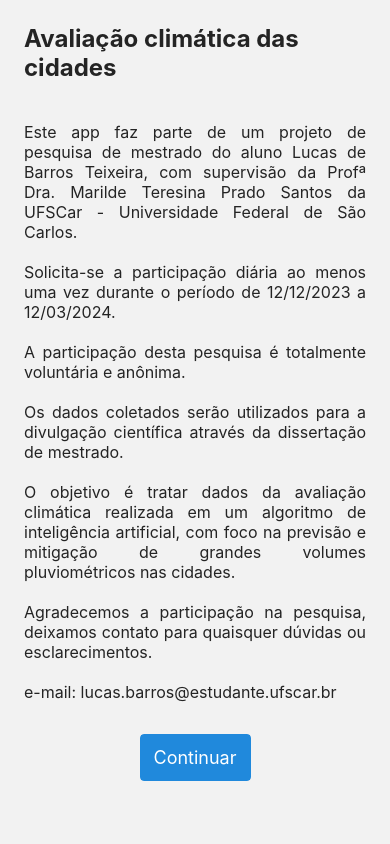
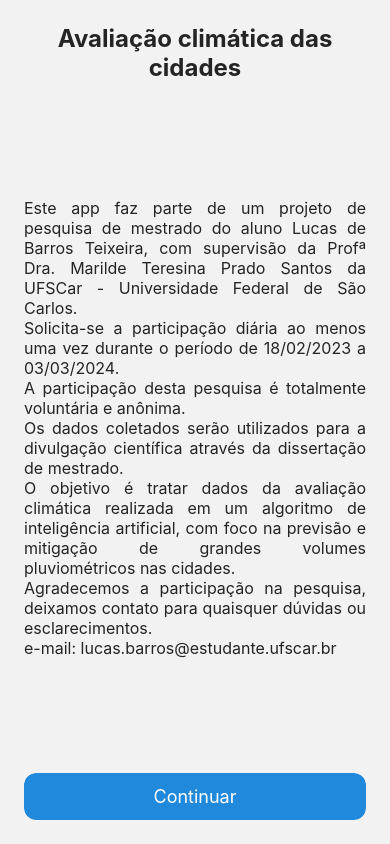
Before and after one commit to fernando-tiburcio/appdis, a React Native app: screen / in a window 390 px wide. Built offline with nearby package versions, Linux system fonts and the light colour scheme; no server answers.

Commit message:
fix: disclaimer text

```diff
--- a/package.json
+++ b/package.json
@@ -22,7 +22,7 @@
     "expo-status-bar": "~1.6.0",
     "firebase": "^10.8.0",
     "react": "18.2.0",
-    "react-native": "0.72.6",
+    "react-native": "0.72.10",
     "react-native-safe-area-context": "4.6.3",
     "react-native-screens": "~3.22.0"
   },
--- a/src/scenes/Disclaimer/index.js
+++ b/src/scenes/Disclaimer/index.js
@@ -1,9 +1,12 @@
-import { SafeAreaView, ScrollView, StyleSheet, View } from "react-native";
 import React, { useEffect } from "react";
+import { SafeAreaView, StyleSheet, View, StatusBar } from "react-native";
+
+import * as SplashScreen from "expo-splash-screen";
+import { useNavigation } from "@react-navigation/native";
+
 import { Button, Text } from "@rneui/themed";
-import * as SplashScreen from "expo-splash-screen";
 
-import { useNavigation } from "@react-navigation/native";
+const statusBarHeight = StatusBar.currentHeight;
 
 const Disclaimer = () => {
   const navigation = useNavigation();
@@ -17,42 +20,34 @@ const Disclaimer = () => {
 
   return (
     <SafeAreaView style={{ flex: 1 }}>
-      <ScrollView style={{ flex: 1 }}>
       <View style={styles.container}>
         <Text style={styles.title}>Avaliação climática das cidades</Text>
         <Text style={styles.disclaimer}>
           Este app faz parte de um projeto de pesquisa de mestrado do aluno
           Lucas de Barros Teixeira, com supervisão da Profª Dra. Marilde
-            Teresina Prado Santos da UFSCar - Universidade Federal de São
-            Carlos.
-            {"\n"}
+          Teresina Prado Santos da UFSCar - Universidade Federal de São Carlos.
           {"\n"}
           Solicita-se a participação diária ao menos uma vez durante o período
-            de 12/12/2023 a 12/03/2024.{"\n"}
-            {"\n"}A participação desta pesquisa é totalmente voluntária e
-            anônima.
-            {"\n"}
-            {"\n"}
+          de 18/02/2023 a 03/03/2024.{"\n"}A participação desta pesquisa é
+          totalmente voluntária e anônima.{"\n"}
           Os dados coletados serão utilizados para a divulgação científica
-            através da dissertação de mestrado.{"\n"}
-            {"\n"}O objetivo é tratar dados da avaliação climática realizada em
-            um algoritmo de inteligência artificial, com foco na previsão e
-            mitigação de grandes volumes pluviométricos nas cidades.{"\n"}
+          através da dissertação de mestrado.{"\n"}O objetivo é tratar dados da
+          avaliação climática realizada em um algoritmo de inteligência
+          artificial, com foco na previsão e mitigação de grandes volumes
+          pluviométricos nas cidades.
           {"\n"}
           Agradecemos a participação na pesquisa, deixamos contato para
           quaisquer dúvidas ou esclarecimentos.{"\n"}
-            {"\n"}
           e-mail: lucas.barros@estudante.ufscar.br
         </Text>
         <Button
           title={"Continuar"}
           size="lg"
           color={"primary"}
-            radius={"sm"}
+          radius={"lg"}
           onPress={() => navigation.navigate("Home")}
         />
       </View>
-      </ScrollView>
     </SafeAreaView>
   );
 };
@@ -60,19 +55,18 @@ const Disclaimer = () => {
 const styles = StyleSheet.create({
   container: {
     flex: 1,
-    justifyContent: "center",
-    alignItems: "center",
+    justifyContent: "space-between",
+    marginTop: statusBarHeight | 0,
     padding: 24,
   },
   title: {
     fontSize: 24,
     fontWeight: "bold",
-    marginBottom: 40,
+    textAlign: "center",
   },
   disclaimer: {
     fontSize: 16,
     textAlign: "justify",
-    marginBottom: 32,
   },
 });
 
--- a/src/scenes/FinishedForm/index.js
+++ b/src/scenes/FinishedForm/index.js
@@ -36,7 +36,6 @@ export default function Finished(props) {
       coordenadas: mockedLocation,
       autoriza_geo: locationPermission,
     };
-    console.log("🚀 ~ handleForm ~ data:", data.data_hora);
 
     try {
       const db = getFirestore(firebaseApp);
```
Also changed, not shown: 1 other file (tests, documents, lock files or other folders). Lines whose indentation alone changed are shown as unchanged.
